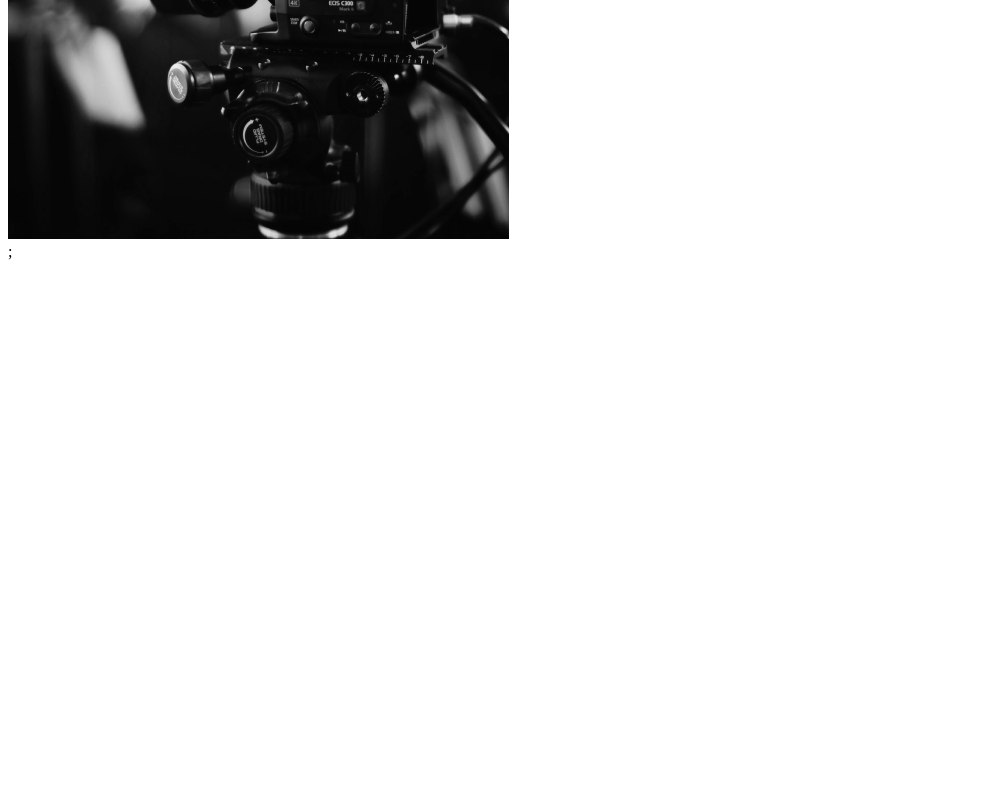
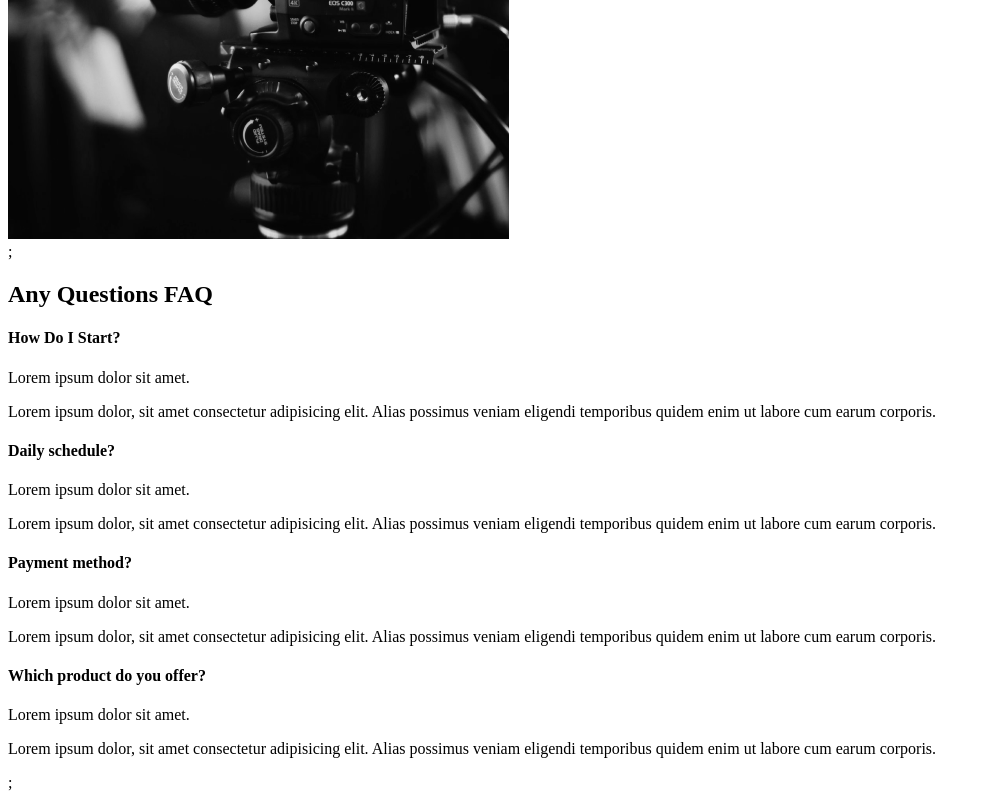
Before and after one commit to lukeist/edReact-capture, a React (Create React App) app: page / in a window 1280 px wide. Shown: the part 2161-2961 px from the top of the page, without its empty margins (0-990 px from the left). Before the commit the page ends 2430 px from the top, so only its background shows below. Built offline with nearby package versions, Linux system fonts and the light colour scheme.

Commit message:
4. Faq Section

```diff
--- /dev/null
+++ b/src/components/FaqSection.js
@@ -0,0 +1,56 @@
+import React from "react";
+const FaqSection = () => {
+  return (
+    <div className="faq">
+      <h2>
+        Any Questions <span>FAQ</span>
+      </h2>
+      <div className="question">
+        <h4>How Do I Start?</h4>
+        <div className="answer">
+          <p>Lorem ipsum dolor sit amet.</p>
+          <p>
+            Lorem ipsum dolor, sit amet consectetur adipisicing elit. Alias
+            possimus veniam eligendi temporibus quidem enim ut labore cum earum
+            corporis.
+          </p>
+        </div>
+      </div>
+      <div className="question">
+        <h4>Daily schedule?</h4>
+        <div className="answer">
+          <p>Lorem ipsum dolor sit amet.</p>
+          <p>
+            Lorem ipsum dolor, sit amet consectetur adipisicing elit. Alias
+            possimus veniam eligendi temporibus quidem enim ut labore cum earum
+            corporis.
+          </p>
+        </div>
+      </div>
+      <div className="question">
+        <h4>Payment method?</h4>
+        <div className="answer">
+          <p>Lorem ipsum dolor sit amet.</p>
+          <p>
+            Lorem ipsum dolor, sit amet consectetur adipisicing elit. Alias
+            possimus veniam eligendi temporibus quidem enim ut labore cum earum
+            corporis.
+          </p>
+        </div>
+      </div>
+      <div className="question">
+        <h4>Which product do you offer?</h4>
+        <div className="answer">
+          <p>Lorem ipsum dolor sit amet.</p>
+          <p>
+            Lorem ipsum dolor, sit amet consectetur adipisicing elit. Alias
+            possimus veniam eligendi temporibus quidem enim ut labore cum earum
+            corporis.
+          </p>
+        </div>
+      </div>
+    </div>
+  );
+};
+
+export default FaqSection;
--- a/src/pages/AboutUs.js
+++ b/src/pages/AboutUs.js
@@ -2,12 +2,14 @@
 //Page Components
 import AboutSection from "../components/AboutSection";
 import ServicesSection from "../components/ServicesSection";
+import FaqSection from "../components/FaqSection";
 
 const AboutUs = () => {
   return (
     <>
       <AboutSection />;
       <ServicesSection />;
+      <FaqSection />;
     </>
   );
 };
```
Also changed, not shown: 1 other file (tests, documents, lock files or other folders).
